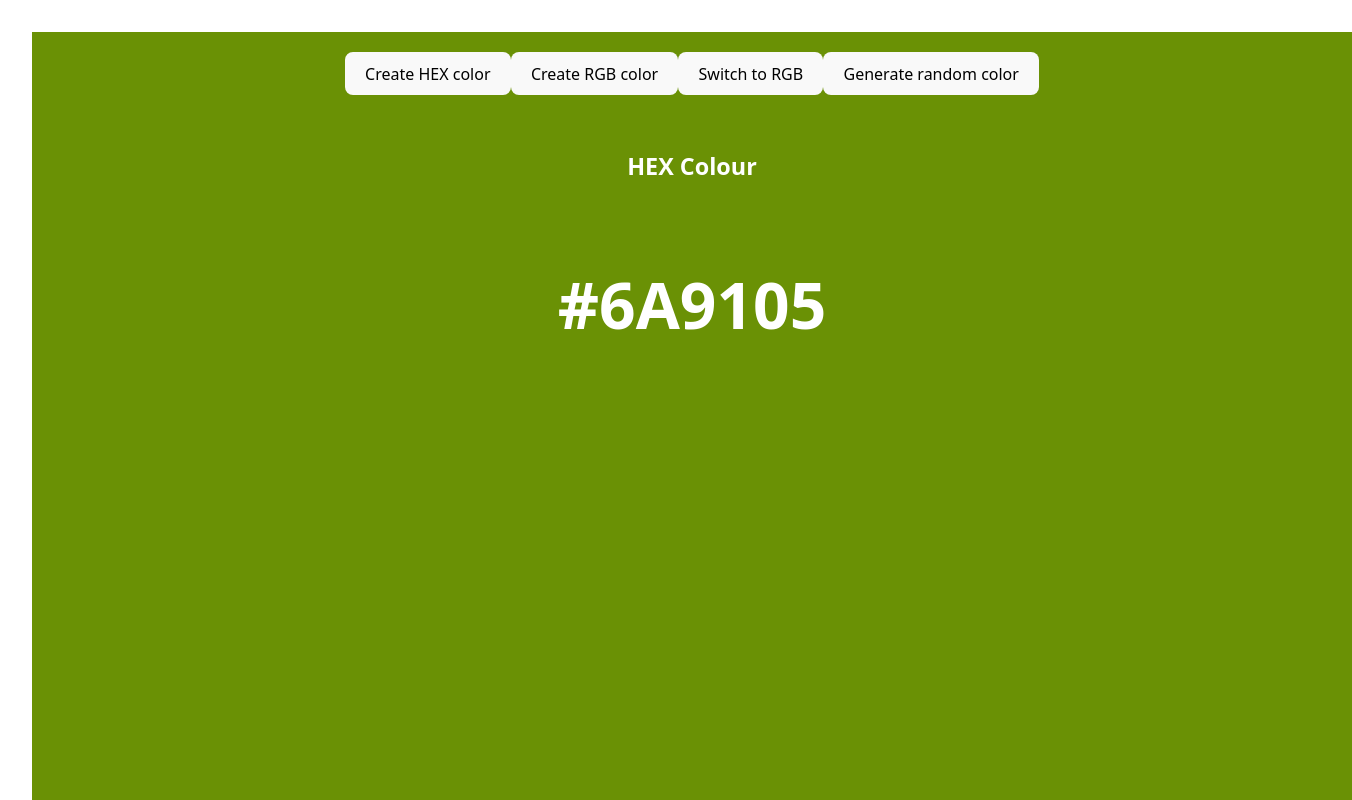
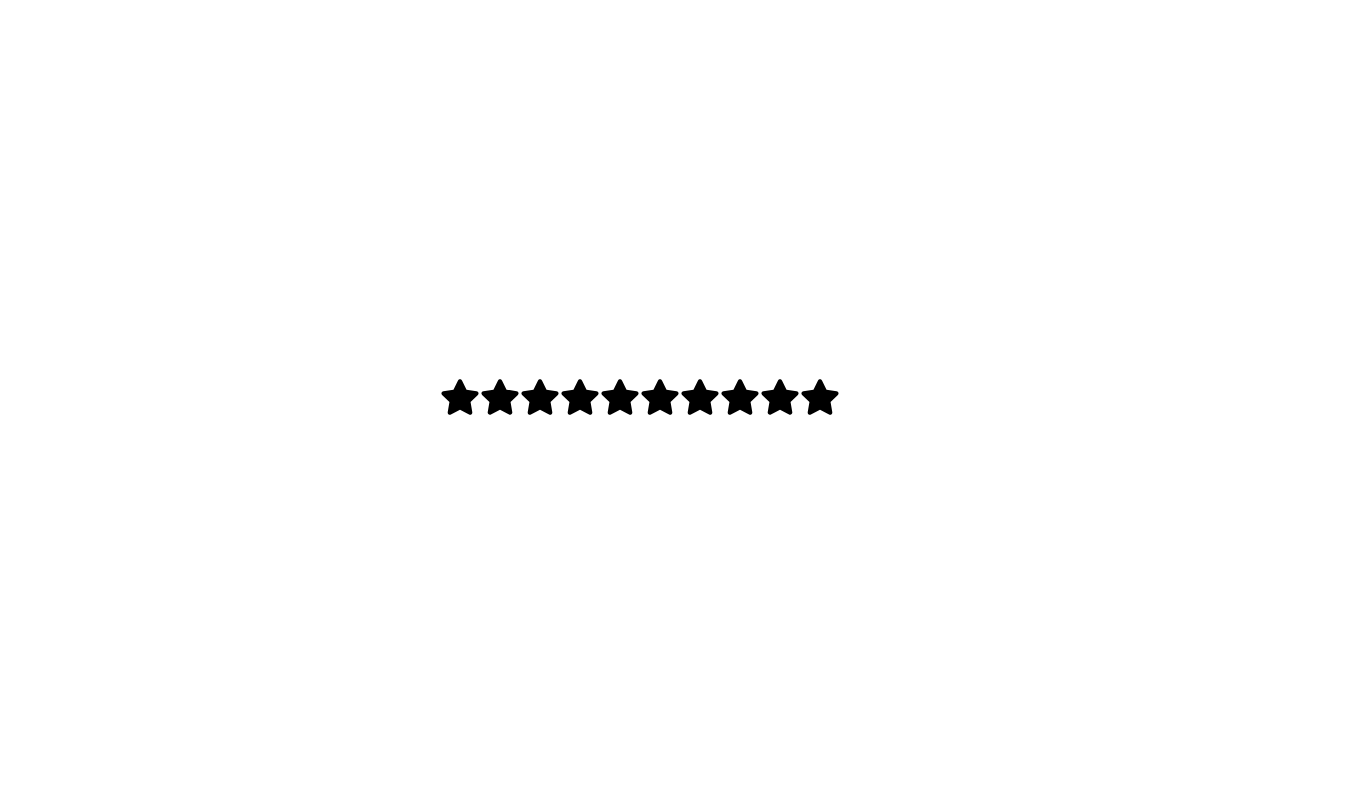
Before and after one commit to Caprice-Instinct/react-snippets, a React (Vite) app: page / in a window 1280 px wide. Shown: the top 800 px of the page, 1352 px wide, since content can reach past the window. Built offline with nearby package versions, Linux system fonts and the light colour scheme.

Commit message:
feat: star rating

```diff
--- a/package.json
+++ b/package.json
@@ -11,7 +11,8 @@
   },
   "dependencies": {
     "react": "^19.0.0",
-    "react-dom": "^19.0.0"
+    "react-dom": "^19.0.0",
+    "react-icons": "^5.5.0"
   },
   "devDependencies": {
     "@eslint/js": "^9.22.0",
--- a/src/App.jsx
+++ b/src/App.jsx
@@ -1,15 +1,16 @@
 import './App.css'
 import Accordion from './components/accordion'
 import RandomColour from './components/random_colour'
+import StarRating from './components/star_rating'
 
 function App() {
 
   return (
     <div className='app'>
-      {/* Accordion component */}
       {/* <Accordion /> */}
-      {/* Random color component */}
-      <RandomColour />
+      {/* <RandomColour /> */}
+      <StarRating numberOfStars={10}/>
+
     </div>
   )
 }
--- /dev/null
+++ b/src/components/star_rating/index.jsx
@@ -0,0 +1,37 @@
+import { useState } from "react";
+import { FaStar } from "react-icons/fa";
+import "./styles.css"
+
+export default function StarRating({ numberOfStars = 5 }) {
+  const [rating, setRating] = useState(0);
+  const [hover, setHover] = useState(0);
+
+  function handleClick(currentIndex) {
+    setRating(currentIndex);
+  }
+
+  function handleMouseEnter(currentIndex) {
+    setHover(currentIndex);
+  }
+
+  function handleMouseLeave(currentIndex) {
+    setHover(rating);
+  }
+  return (
+    <div className="star-rating">
+      {[...Array(numberOfStars)].map((_, index) => {
+        index += 1;
+        return (
+          <FaStar
+            className={index <= (hover || rating) ? "active" : "inactive"}
+            key={index}
+            onClick={() => handleClick(index)}
+            onMouseEnter={() => handleMouseEnter(index)}
+            onMouseLeave={() => handleMouseLeave(index)}
+            size={40}
+          />
+        );
+      })}
+    </div>
+  );
+}
--- /dev/null
+++ b/src/components/star_rating/styles.css
@@ -0,0 +1,7 @@
+.active {
+  color: #fff700;
+}
+
+.inactive {
+  color: black;
+}
```
Also changed, not shown: 1 other file (tests, documents, lock files or other folders).
